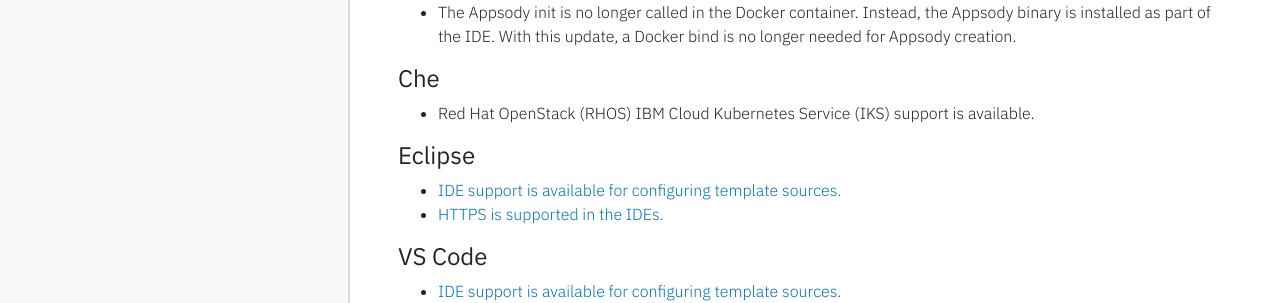
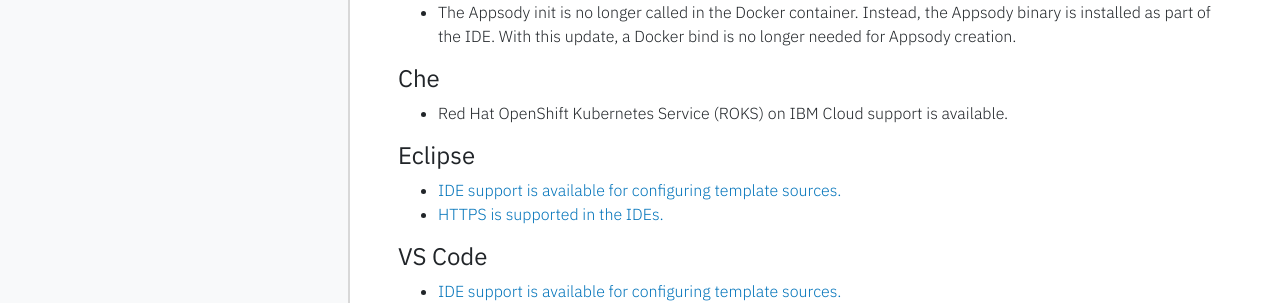
Before and after one commit to eclipse-archived/codewind-docs, a Jekyll site: the page built from docs/_news/news04.md, in a window 1280 px wide and 900 px high. Shown: the part 382-685 px from the top of the window. Built offline with Jekyll 4.4.1, drawn with Linux system fonts in a browser that asks for light colours; nearby versions of some CDN libraries.

Commit message:
Update news section for ROKS
Signed-off-by: John Collier <John.J.Collier@ibm.com>

```diff
--- a/docs/_news/news04.md
+++ b/docs/_news/news04.md
@@ -16,7 +16,7 @@ Friday 20 September 2019
 - The Appsody init is no longer called in the Docker container. Instead, the Appsody binary is installed as part of the IDE. With this update, a Docker bind is no longer needed for Appsody creation.
 
 #### Che
-- Red Hat OpenStack (RHOS) IBM Cloud Kubernetes Service (IKS) support is available.
+- Red Hat OpenShift Kubernetes Service (ROKS) on IBM Cloud support is available.
 
 #### Eclipse
 - [IDE support is available for configuring template sources.](https://github.com/eclipse/codewind/issues/32)
```
